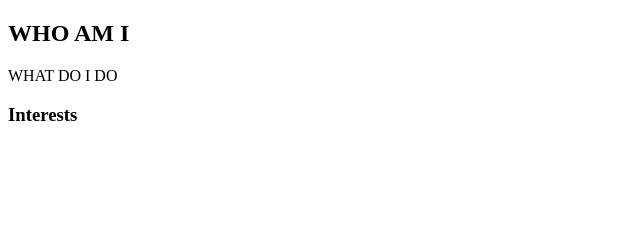
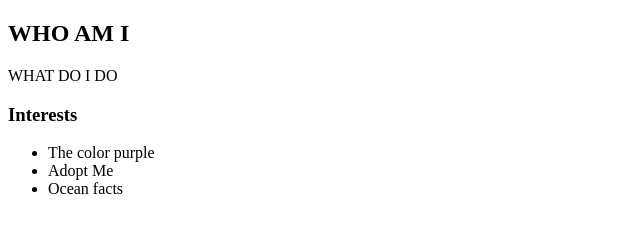
Before and after one commit to ebonihope2009/ebonihope2009.github.io, a plain HTML site: page index.html in a window 1280 px wide. Shown: the whole page, without its empty margins (0-640 px from the left). Drawn offline with Linux system fonts and the light colour scheme.

Commit message:
Css Done

```diff
--- a/index.html
+++ b/index.html
@@ -18,6 +18,11 @@
           <p>WHAT DO I DO</p>
           <div id="interests"></div>
         <h3>Interests</h3>
+<ul>
+<li>The color purple</li>
+<li>Adopt Me</li>
+<li>Ocean facts</li>
+</ul>
       </main>
     </div>
   </body>
```
